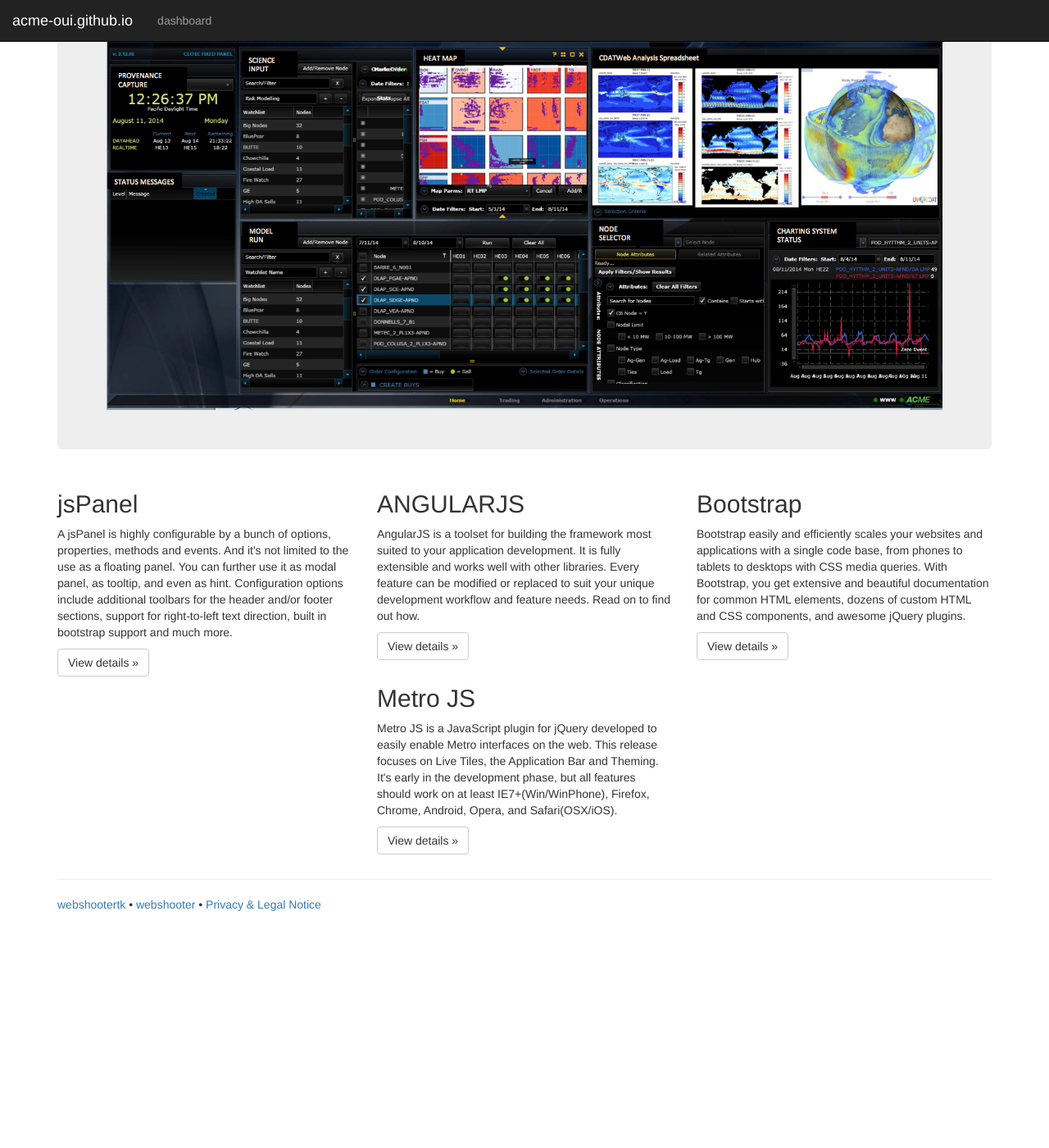
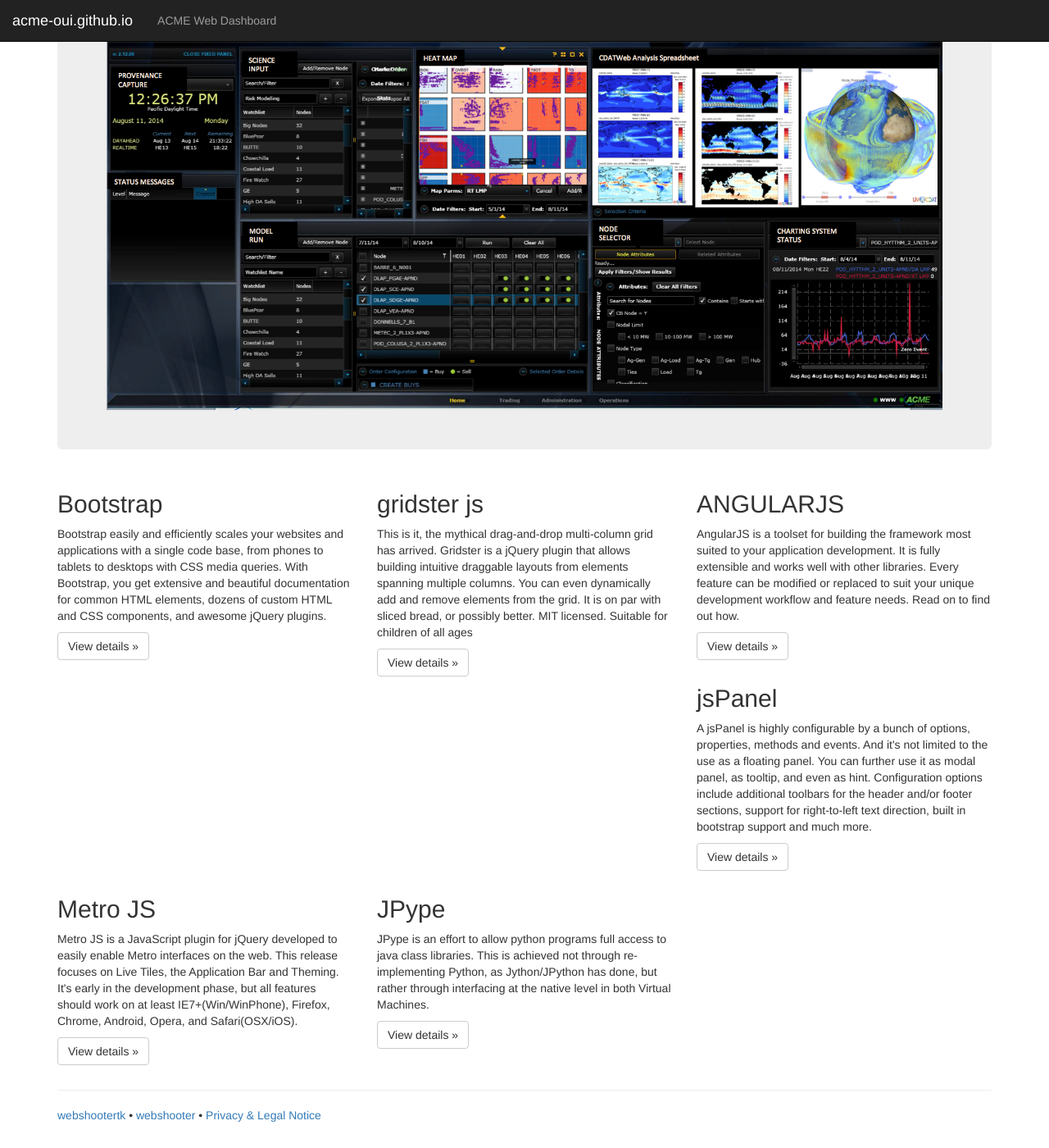
Before and after one commit to ACME-OUI/acme-oui.github.io, a Jekyll site: the page built from index.md, in a window 1280 px wide and 1400 px high, scrolled down 214 px. Shown: the whole window at 82% size. Built offline with Jekyll 4.4.1, drawn with Linux system fonts in a browser that asks for light colours; nearby versions of some CDN libraries; Markdown is read by kramdown in place of the engine named in the settings; before the commit the page ends 1357 px from its top, so only the background shows below that.

Commit message:
MBH: updating project page

```diff
--- a/_layouts/default.html
+++ b/_layouts/default.html
@@ -44,9 +44,7 @@
           <a class="navbar-brand" href="index.html">acme-oui.github.io</a>
           <div class="nav-collapse">
             <ul class="nav navbar-nav">
-              {% assign pages_list = site.pages %}
-              {% assign group = 'navigation' %}
-              {% include pages_list %}
+              <li><a href="acme-web-fe.ornl.gov/acme">ACME Web Dashboard</a>
             </ul>
           </div>
         </div>
--- a/index.md
+++ b/index.md
@@ -9,12 +9,21 @@ title: Index
 
 <div class="row">
 
+
 <div class="col-xs-6 col-lg-4">
-<h2>jsPanel</h2>
+<h2>Bootstrap</h2>
 <p>
-A jsPanel is highly configurable by a bunch of options, properties, methods and events. And it's not limited to the use as a floating panel. You can further use it as modal panel, as tooltip, and even as hint. Configuration options include additional toolbars for the header and/or footer sections, support for right-to-left text direction, built in bootstrap support and much more.
+Bootstrap easily and efficiently scales your websites and applications with a single code base, from phones to tablets to desktops with CSS media queries. With Bootstrap, you get extensive and beautiful documentation for common HTML elements, dozens of custom HTML and CSS components, and awesome jQuery plugins.
 </p>
-<p><a class="btn btn-default" href="http://jspanel.de/index.html" role="button">View details »</a></p>
+<p><a class="btn btn-default" href="http://getbootstrap.com" role="button">View details »</a></p>
+</div><!--/.col-xs-6.col-lg-4-->
+
+<div class="col-xs-6 col-lg-4">
+<h2>gridster js</h2>
+<p>
+This is it, the mythical drag-and-drop multi-column grid has arrived. Gridster is a jQuery plugin that allows building intuitive draggable layouts from elements spanning multiple columns. You can even dynamically add and remove elements from the grid. It is on par with sliced bread, or possibly better. MIT licensed. Suitable for children of all ages
+</p>
+<p><a class="btn btn-default" href="http://gridster.net" role="button">View details »</a></p>
 </div><!--/.col-xs-6.col-lg-4-->
 
 <div class="col-xs-6 col-lg-4">
@@ -26,11 +35,11 @@ AngularJS is a toolset for building the framework most suited to your applicatio
 </div><!--/.col-xs-6.col-lg-4-->
 
 <div class="col-xs-6 col-lg-4">
-<h2>Bootstrap</h2>
+<h2>jsPanel</h2>
 <p>
-Bootstrap easily and efficiently scales your websites and applications with a single code base, from phones to tablets to desktops with CSS media queries. With Bootstrap, you get extensive and beautiful documentation for common HTML elements, dozens of custom HTML and CSS components, and awesome jQuery plugins.
+A jsPanel is highly configurable by a bunch of options, properties, methods and events. And it's not limited to the use as a floating panel. You can further use it as modal panel, as tooltip, and even as hint. Configuration options include additional toolbars for the header and/or footer sections, support for right-to-left text direction, built in bootstrap support and much more.
 </p>
-<p><a class="btn btn-default" href="http://getbootstrap.com" role="button">View details »</a></p>
+<p><a class="btn btn-default" href="http://jspanel.de/index.html" role="button">View details »</a></p>
 </div><!--/.col-xs-6.col-lg-4-->
 
 <div class="col-xs-6 col-lg-4">
@@ -42,23 +51,11 @@ Metro JS is a JavaScript plugin for jQuery developed to easily enable Metro inte
 </div><!--/.col-xs-6.col-lg-4-->
 
 <div class="col-xs-6 col-lg-4">
-<!--
-<h2>Heading</h2>
+<h2>JPype</h2>
 <p>
-Donec id elit non mi porta gravida at eget metus. Fusce dapibus, tellus ac cursus commodo, tortor mauris condimentum nibh, ut fermentum massa justo sit amet risus. Etiam porta sem malesuada magna mollis euismod. Donec sed odio dui.
+JPype is an effort to allow python programs full access to java class libraries. This is achieved not through re-implementing Python, as Jython/JPython has done, but rather through interfacing at the native level in both Virtual Machines.
 </p>
-<p><a class="btn btn-default" href="#" role="button">View details »</a></p>
--->
-</div><!--/.col-xs-6.col-lg-4-->
-
-<div class="col-xs-6 col-lg-4">
-<!--
-<h2>Heading</h2>
-<p>
-Donec id elit non mi porta gravida at eget metus. Fusce dapibus, tellus ac cursus commodo, tortor mauris condimentum nibh, ut fermentum massa justo sit amet risus. Etiam porta sem malesuada magna mollis euismod. Donec sed odio dui.
-</p>
-<p><a class="btn btn-default" href="#" role="button">View details »</a></p>
--->
+<p><a class="btn btn-default" href="http://jpype.sourceforge.net" role="button">View details »</a></p>
 </div><!--/.col-xs-6.col-lg-4-->
 
 </div>
```
